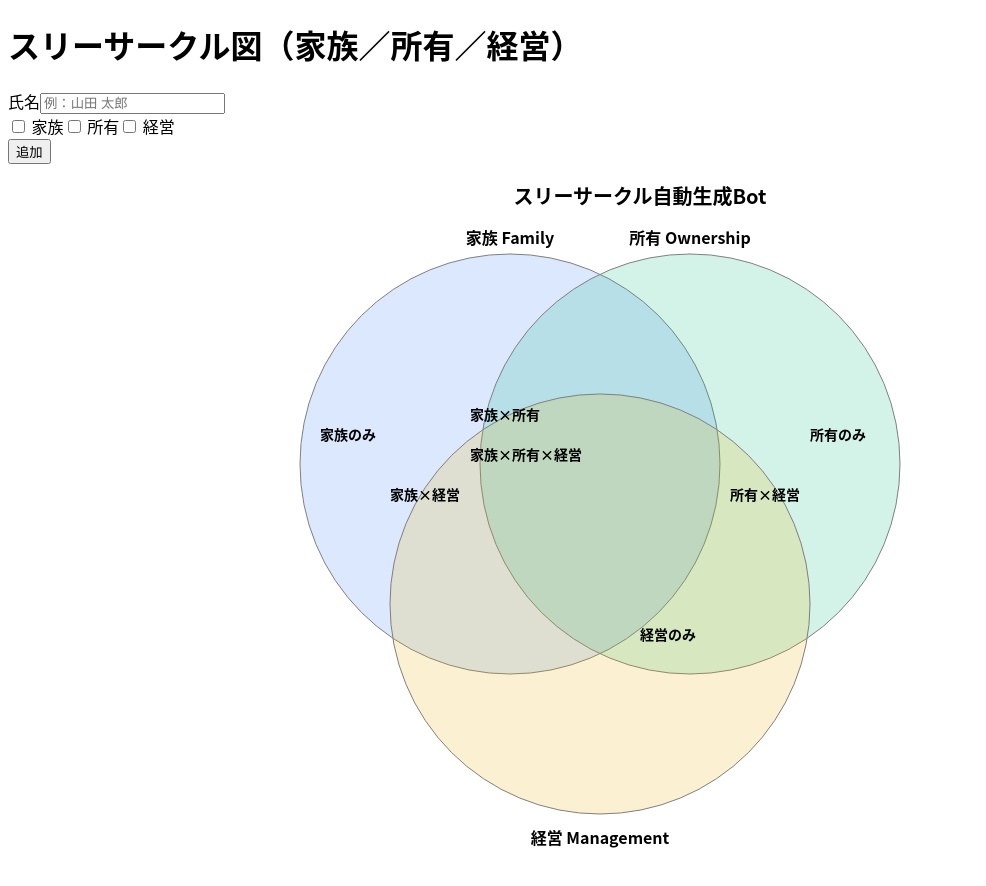
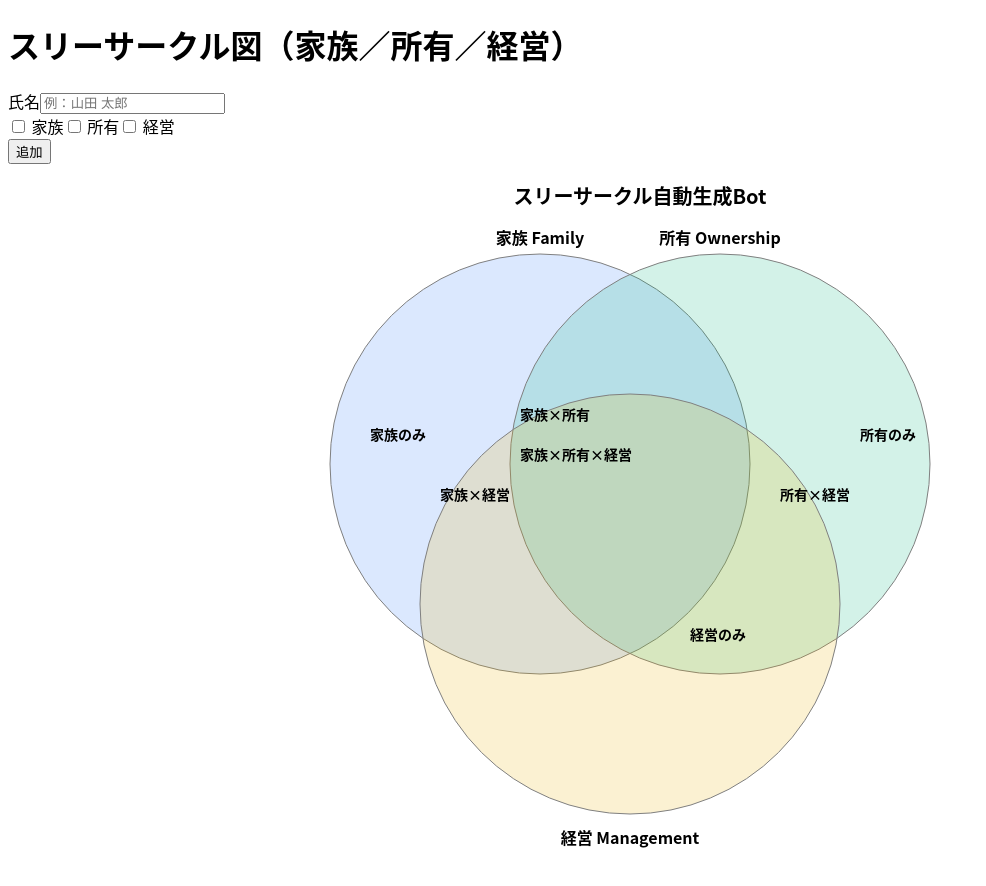
Before and after one commit to kyatoh-del/three-circle-bot, a React (Create React App) app: page / in a window 1280 px wide. Shown: the top 886 px of the page, without its empty margins (0-986 px from the left). Built offline with nearby package versions, Linux system fonts and the light colour scheme.

Commit message:
Update ThreeCircleBot.tsx

```diff
--- a/src/ThreeCircleBot.tsx
+++ b/src/ThreeCircleBot.tsx
@@ -1,6 +1,5 @@
 import React, { useState, useMemo, useRef } from "react";
 
-// ---------------- 型定義 ----------------
 type Participant = {
   id: string;
   name: string;
@@ -9,10 +8,6 @@ type Participant = {
   mgmt: boolean;
 };
 
-// ---------------- ID生成 ----------------
-const genId = () => Math.random().toString(36).substr(2, 9);
-
-// ---------------- レイアウト分類 ----------------
 type Layout = {
   onlyF: Participant[];
   onlyO: Participant[];
@@ -23,139 +18,15 @@ type Layout = {
   all: Participant[];
 };
 
-function classify(people: Participant[]): Layout {
-  const out: Layout = {
-    onlyF: [],
-    onlyO: [],
-    onlyM: [],
-    fAndO: [],
-    fAndM: [],
-    oAndM: [],
-    all: [],
-  };
-  for (const p of people) {
-    if (p.family && !p.owner && !p.mgmt) out.onlyF.push(p);
-    else if (!p.family && p.owner && !p.mgmt) out.onlyO.push(p);
-    else if (!p.family && !p.owner && p.mgmt) out.onlyM.push(p);
-    else if (p.family && p.owner && !p.mgmt) out.fAndO.push(p);
-    else if (p.family && !p.owner && p.mgmt) out.fAndM.push(p);
-    else if (!p.family && p.owner && p.mgmt) out.oAndM.push(p);
-    else if (p.family && p.owner && p.mgmt) out.all.push(p);
-  }
-  return out;
-}
+const genId = () => Math.random().toString(36).substr(2, 9);
 
-// ---------------- regionBox ----------------
-const labelStyle = { fontSize: 14, fontWeight: 600 } as const;
-const itemStyle = { fontSize: 13 } as const;
-
-const regionBox = (
-  x: number,
-  y: number,
-  w: number,
-  h: number,
-  title: string,
-  items: Participant[]
-) => (
-  <g>
-    <foreignObject x={x} y={y} width={w} height={h} style={{ overflow: "hidden" }}>
-      <div
-        style={{
-          fontFamily:
-            "'Noto Sans CJK JP','IPAexGothic','Meiryo',system-ui,-apple-system,'Segoe UI','Roboto','Noto Sans',sans-serif",
-          display: "flex",
-          flexDirection: "column",
-          gap: 4,
-        }}
-      >
-        <div style={labelStyle as any}>{title}</div>
-        <div
-          style={{
-            ...(itemStyle as any),
-            display: "flex",
-            flexDirection: "column",
-            gap: 2,
-          }}
-        >
-          {(items ?? [])
-            .filter((it) => it && typeof it.name === "string" && it.name.trim() !== "")
-            .map((p, i) => (
-              <span key={i}>• {p.name}</span>
-            ))}
-        </div>
-      </div>
-    </foreignObject>
-  </g>
-);
-
-// ---------------- SVG定義 ----------------
-const WIDTH = 900,
-  HEIGHT = 720;
-const CX = 320,
-  CY = 300,
-  R = 210;
-const CX2 = 500,
-  CY2 = 300,
-  R2 = 210;
-const CX3 = 410,
-  CY3 = 440,
-  R3 = 210;
-
-const VennSVG = React.forwardRef<SVGSVGElement, { title: string; layout: Layout }>(
-  ({ title, layout }, ref) => (
-    <svg
-      ref={ref}
-      xmlns="http://www.w3.org/2000/svg"
-      width={WIDTH}
-      height={HEIGHT}
-      viewBox={`0 0 ${WIDTH} ${HEIGHT}`}
-      style={{ display: "block", margin: "0 auto" }} // 中央寄せ
-    >
-      <text
-        x={WIDTH / 2}
-        y={40}
-        textAnchor="middle"
-        fontSize={20}
-        fontWeight={700}
-      >
-        {title}
-      </text>
-
-      <circle cx={CX} cy={CY} r={R} fill="rgba(59,130,246,0.18)" stroke="gray" />
-      <circle cx={CX2} cy={CY2} r={R2} fill="rgba(16,185,129,0.18)" stroke="gray" />
-      <circle cx={CX3} cy={CY3} r={R3} fill="rgba(234,179,8,0.18)" stroke="gray" />
-
-      {/* ラベル */}
-      <text x={CX} y={CY - R - 10} textAnchor="middle" fontWeight="bold">
-        家族 Family
-      </text>
-      <text x={CX2} y={CY2 - R2 - 10} textAnchor="middle" fontWeight="bold">
-        所有 Ownership
-      </text>
-      <text x={CX3} y={CY3 + R3 + 30} textAnchor="middle" fontWeight="bold">
-        経営 Management
-      </text>
-
-      {/* 領域配置（座標調整済み） */}
-      {regionBox(CX - R + 20, CY - 40, 160, 120, "家族のみ", layout.onlyF)}
-      {regionBox(CX2 + 120, CY - 40, 160, 120, "所有のみ", layout.onlyO)}
-      {regionBox(CX3 + 40, CY3 + 20, 200, 120, "経営のみ", layout.onlyM)}
-
-      {regionBox(CX - 40, CY - 60, 160, 120, "家族×所有", layout.fAndO)}
-      {regionBox(CX - 120, CY + 20, 160, 120, "家族×経営", layout.fAndM)}
-      {regionBox(CX2 + 40, CY2 + 20, 160, 120, "所有×経営", layout.oAndM)}
-      {regionBox(CX - 40, CY - 20, 200, 120, "家族×所有×経営", layout.all)}
-    </svg>
-  )
-);
-
-// ---------------- メインコンポーネント ----------------
 export default function ThreeCircleBot() {
   const [people, setPeople] = useState<Participant[]>([]);
   const [name, setName] = useState("");
   const [family, setFamily] = useState(false);
   const [owner, setOwner] = useState(false);
   const [mgmt, setMgmt] = useState(false);
+
   const svgRef = useRef<SVGSVGElement | null>(null);
 
   const layout = useMemo(() => classify(people), [people]);
@@ -175,13 +46,10 @@ export default function ThreeCircleBot() {
   return (
     <div
       className="min-h-screen w-full bg-gray-50 text-gray-900"
-      style={{
-        fontFamily:
-          "'Noto Sans CJK JP','IPAexGothic','Meiryo',system-ui,-apple-system,'Segoe UI','Roboto','Noto Sans',sans-serif",
-      }}
+      style={{ fontFamily: "'Noto Sans CJK JP','IPAexGothic','Meiryo',sans-serif" }}
     >
       <div className="mx-auto max-w-6xl p-6">
-        <header className="mb-6">
+        <header className="mb-6 text-center">
           <h1 className="text-2xl md:text-3xl font-semibold tracking-tight">
             スリーサークル図（家族／所有／経営）
           </h1>
@@ -199,6 +67,7 @@ export default function ThreeCircleBot() {
               placeholder="例：山田 太郎"
             />
           </div>
+
           <div className="flex items-center space-x-4">
             <label>
               <input
@@ -225,6 +94,7 @@ export default function ThreeCircleBot() {
               経営
             </label>
           </div>
+
           <div className="flex items-center space-x-4">
             <button
               onClick={addPerson}
@@ -235,9 +105,122 @@ export default function ThreeCircleBot() {
           </div>
         </div>
 
-        {/* SVG描画 */}
-        <VennSVG title="スリーサークル自動生成Bot" layout={layout} ref={svgRef} />
+        {/* 図の描画 */}
+        <VennSVG ref={svgRef} title="スリーサークル自動生成Bot" layout={layout} />
       </div>
     </div>
   );
 }
+
+// ---------- SVG描画 ----------
+
+const WIDTH = 900, HEIGHT = 720;
+const CX = 320, CY = 300, R = 210;
+const CX2 = 500, CY2 = 300, R2 = 210;
+const CX3 = 410, CY3 = 440, R3 = 210;
+
+// 全体のずれ調整
+const OFFSET_X = 30;
+const OFFSET_Y = 0;
+
+const VennSVG = React.forwardRef<SVGSVGElement, { title: string; layout: Layout }>(
+  ({ title, layout }, ref) => {
+    return (
+      <svg
+        ref={ref}
+        xmlns="http://www.w3.org/2000/svg"
+        width={WIDTH}
+        height={HEIGHT}
+        viewBox={`0 0 ${WIDTH} ${HEIGHT}`}
+        style={{ display: "block", margin: "0 auto" }}
+      >
+        <text
+          x={WIDTH / 2}
+          y={40}
+          textAnchor="middle"
+          fontSize={20}
+          fontWeight={700}
+        >
+          {title}
+        </text>
+
+        {/* 全体をまとめて右にずらす */}
+        <g transform={`translate(${OFFSET_X}, ${OFFSET_Y})`}>
+          {/* 3つの円 */}
+          <circle cx={CX} cy={CY} r={R} fill="rgba(59,130,246,0.18)" stroke="gray" />
+          <circle cx={CX2} cy={CY2} r={R2} fill="rgba(16,185,129,0.18)" stroke="gray" />
+          <circle cx={CX3} cy={CY3} r={R3} fill="rgba(234,179,8,0.18)" stroke="gray" />
+
+          {/* 軸ラベル */}
+          <text x={CX}  y={CY - R - 10}  textAnchor="middle" fontWeight="bold">家族 Family</text>
+          <text x={CX2} y={CY2 - R2 - 10} textAnchor="middle" fontWeight="bold">所有 Ownership</text>
+          <text x={CX3} y={CY3 + R3 + 30} textAnchor="middle" fontWeight="bold">経営 Management</text>
+
+          {/* 各領域 */}
+          {regionBox(CX - R + 40, CY - 40, 160, 120, "家族のみ", layout.onlyF)}
+          {regionBox(CX2 + 140, CY - 40, 160, 120, "所有のみ", layout.onlyO)}
+          {regionBox(CX3 + 60, CY3 + 20, 200, 120, "経営のみ", layout.onlyM)}
+
+          {regionBox(CX - 20, CY - 60, 160, 120, "家族×所有", layout.fAndO)}
+          {regionBox(CX - 100, CY + 20, 160, 120, "家族×経営", layout.fAndM)}
+          {regionBox(CX2 + 60, CY2 + 20, 160, 120, "所有×経営", layout.oAndM)}
+          {regionBox(CX - 20, CY - 20, 200, 120, "家族×所有×経営", layout.all)}
+        </g>
+      </svg>
+    );
+  }
+);
+
+// ---------- 各領域の描画 ----------
+
+const regionBox = (
+  x: number,
+  y: number,
+  w: number,
+  h: number,
+  title: string,
+  items: Participant[]
+) => (
+  <g>
+    <foreignObject x={x} y={y} width={w} height={h} style={{ overflow: "hidden" }}>
+      <div
+        style={{
+          fontFamily: "'Noto Sans CJK JP','IPAexGothic','Meiryo',sans-serif",
+          display: "flex",
+          flexDirection: "column",
+          gap: 4,
+        }}
+      >
+        <div style={{ fontSize: 14, fontWeight: 600 }}>{title}</div>
+        <div style={{ fontSize: 13, display: "flex", flexDirection: "column", gap: 2 }}>
+          {items.length === 0 ? null : items.map((p) => <span key={p.id}>{p.name}</span>)}
+        </div>
+      </div>
+    </foreignObject>
+  </g>
+);
+
+// ---------- 分類ロジック ----------
+
+function classify(people: Participant[]): Layout {
+  const out: Layout = {
+    onlyF: [],
+    onlyO: [],
+    onlyM: [],
+    fAndO: [],
+    fAndM: [],
+    oAndM: [],
+    all: [],
+  };
+  for (const p of people) {
+    const { family, owner, mgmt } = p;
+    if (family && owner && mgmt) out.all.push(p);
+    else if (family && owner) out.fAndO.push(p);
+    else if (family && mgmt) out.fAndM.push(p);
+    else if (owner && mgmt) out.oAndM.push(p);
+    else if (family) out.onlyF.push(p);
+    else if (owner) out.onlyO.push(p);
+    else if (mgmt) out.onlyM.push(p);
+  }
+  return out;
+}
```
